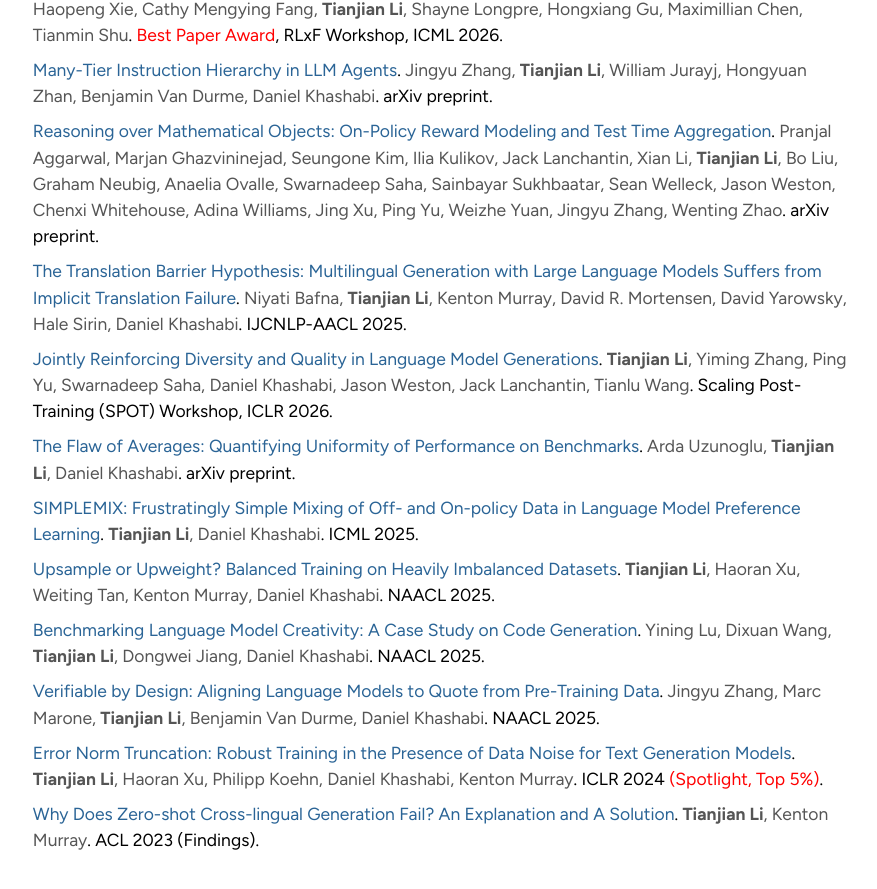
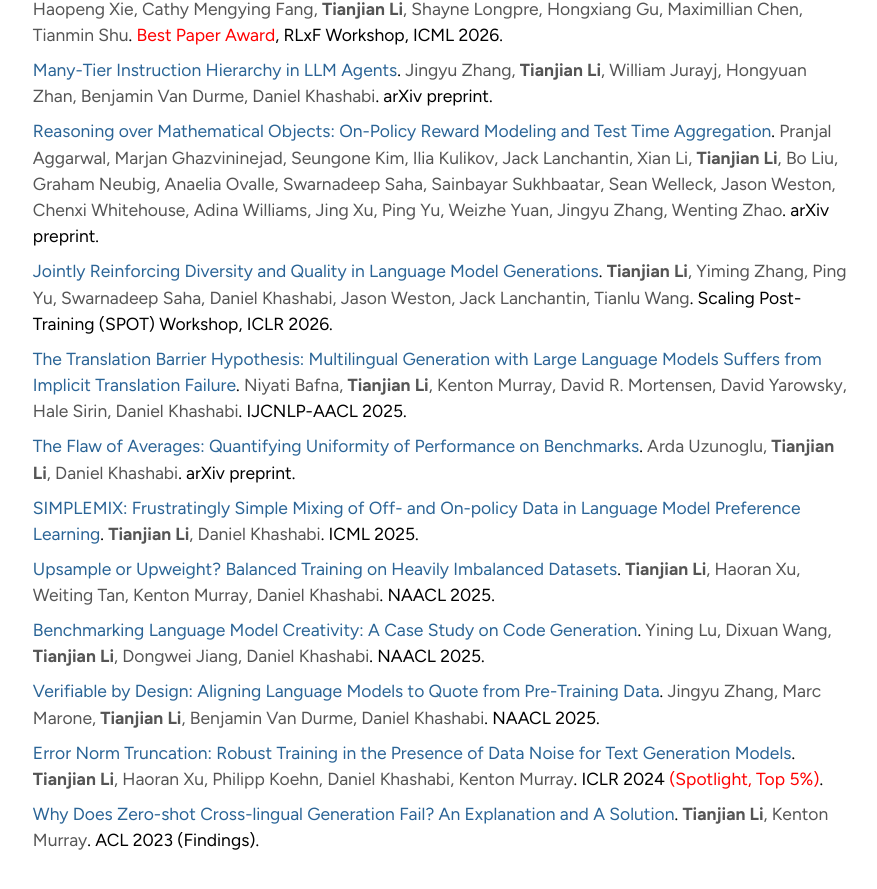
Before and after one commit to tianjianl/tianjianl.github.io, a Jekyll site: the page built from index.md, in a window 1280 px wide and 900 px high, scrolled down 3061 px. Shown: the top 889 px of the window, without its empty margins (198-1075 px from the left). Built offline with Jekyll 4.4.1, drawn with Linux system fonts in a browser that asks for light colours; comment, search, counter and statistics services are not loaded; some of the changed lines change nothing that is shown.

Commit message:
Move Translation Barrier below Darling

```diff
--- a/_data/publications.yml
+++ b/_data/publications.yml
@@ -43,14 +43,14 @@ full:
   authors: 'Pranjal Aggarwal, Marjan Ghazvininejad, Seungone Kim, Ilia Kulikov, Jack Lanchantin, Xian Li, Tianjian Li, Bo Liu, Graham Neubig, Anaelia Ovalle, Swarnadeep Saha, Sainbayar Sukhbaatar, Sean Welleck, Jason Weston, Chenxi Whitehouse, Adina Williams, Jing Xu, Ping Yu, Weizhe Yuan, Jingyu Zhang, Wenting Zhao'
   venue: 'arXiv preprint'
   url: 'https://arxiv.org/abs/2603.18886'
+- title: 'Jointly Reinforcing Diversity and Quality in Language Model Generations'
+  authors: 'Tianjian Li, Yiming Zhang, Ping Yu, Swarnadeep Saha, Daniel Khashabi, Jason Weston, Jack Lanchantin, Tianlu Wang'
+  venue: 'Scaling Post-Training (SPOT) Workshop, ICLR 2026'
+  url: 'https://arxiv.org/abs/2509.02534'
 - title: 'The Translation Barrier Hypothesis: Multilingual Generation with Large Language Models Suffers from Implicit Translation Failure'
   authors: 'Niyati Bafna, Tianjian Li, Kenton Murray, David R. Mortensen, David Yarowsky, Hale Sirin, Daniel Khashabi'
   venue: 'IJCNLP-AACL 2025'
   url: 'https://aclanthology.org/2025.ijcnlp-long.83/'
-- title: 'Jointly Reinforcing Diversity and Quality in Language Model Generations'
-  authors: 'Tianjian Li, Yiming Zhang, Ping Yu, Swarnadeep Saha, Daniel Khashabi, Jason Weston, Jack Lanchantin, Tianlu Wang'
-  venue: 'Scaling Post-Training (SPOT) Workshop, ICLR 2026'
-  url: 'https://arxiv.org/abs/2509.02534'
 - title: 'The Flaw of Averages: Quantifying Uniformity of Performance on Benchmarks'
   authors: 'Arda Uzunoglu, Tianjian Li, Daniel Khashabi'
   venue: 'arXiv preprint'
```
